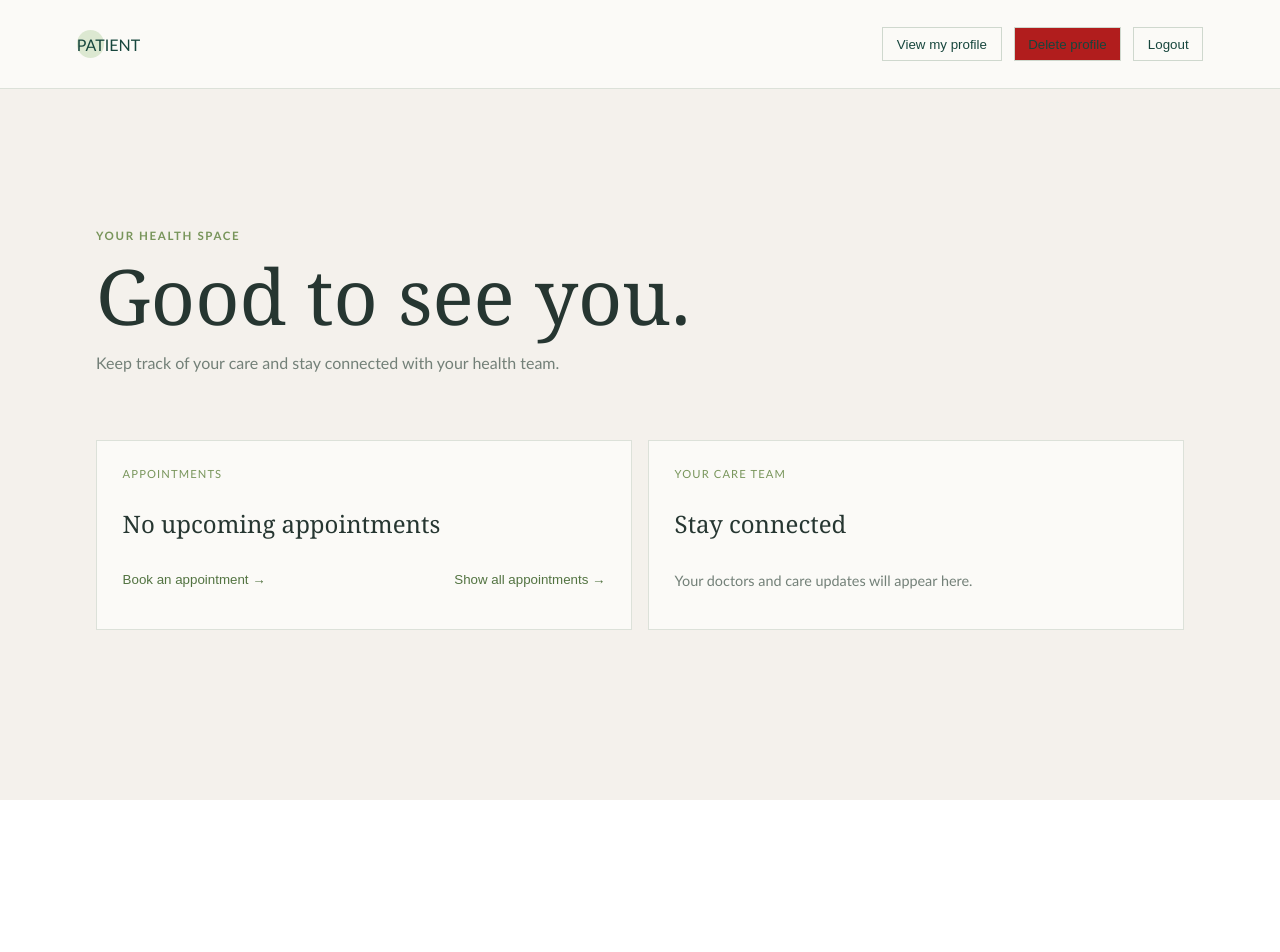
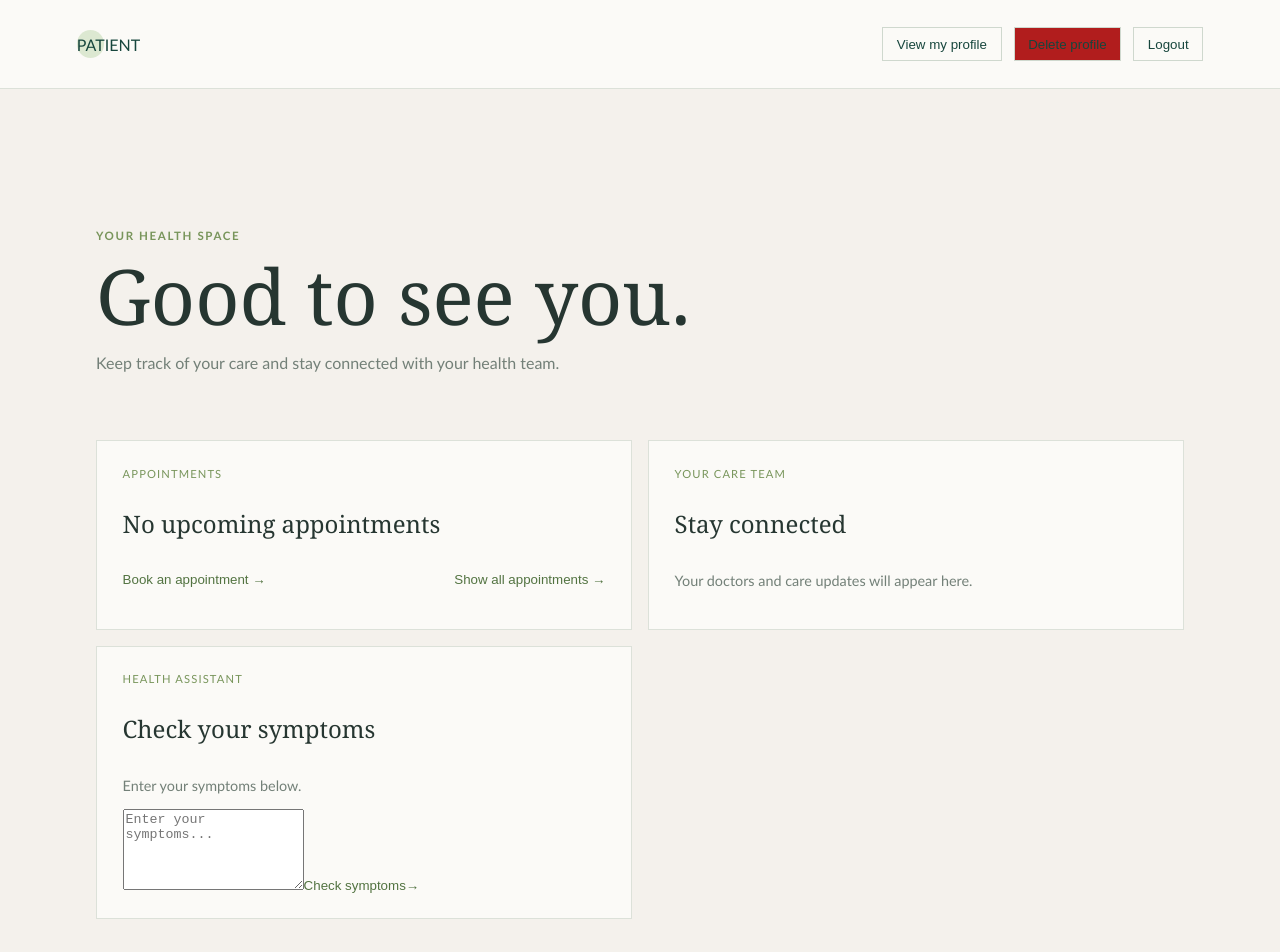
Before and after one commit to Asmit108/health-frontend, a React (Create React App) app: page /dashboard in a window 1280 px wide. Shown: the top 952 px of the page. Before the commit the page ends 800 px from the top, so only its background shows below. Built offline with nearby package versions, Linux system fonts and the light colour scheme.

Commit message:
added check symptoms ai response

```diff
--- a/src/Components/Dashboard.jsx
+++ b/src/Components/Dashboard.jsx
@@ -1,14 +1,18 @@
 import './Dashboard.css';
 import { useNavigate } from 'react-router-dom';
-import { useDispatch } from 'react-redux';
+import { useDispatch, useSelector } from 'react-redux';
 import { deleteDoctor } from '../State/Doctor/Action';
 import { deletePatient } from '../State/Patient/Action';
 import { logout } from '../State/Auth/Action';
+import { checkSymptoms } from '../State/Symptom/Action';
+import { useState } from 'react';
 
 const Dashboard = () => {
   const role = (localStorage.getItem('role') || 'PATIENT').toUpperCase();
   const navigate = useNavigate();
   const dispatch = useDispatch();
+  const symptomState = useSelector((state) => state.symptom);
+  const [symptoms, setSymptoms] = useState('');
 
   const handleProfile = () => {
     navigate('/profile');
@@ -51,6 +55,13 @@ const Dashboard = () => {
     navigate('/appointments');
   };
 
+  const handleCheckSymptoms = (symptoms) => {
+    if (!symptoms.trim()) {
+      return;
+    }
+    dispatch(checkSymptoms(symptoms.trim()));
+  };
+
   return (
     <main className="dashboard-page">
       <header className="dashboard-header">
@@ -83,6 +94,49 @@ const Dashboard = () => {
             <strong>Stay connected</strong>
             <p>Your doctors and care updates will appear here.</p>
           </article>
+          {role === 'PATIENT' && (
+          <article>
+            <span className="card-label">Health assistant</span>
+
+            <strong>Check your symptoms</strong>
+
+            <p>Enter your symptoms below.</p>
+
+            <textarea
+              placeholder="Enter your symptoms..."
+              rows="5"
+              onChange={(e) => setSymptoms(e.target.value)}
+            />
+
+            <button
+              type="button"
+              className="text-link-button"
+              onClick={() => handleCheckSymptoms(symptoms)}
+              disabled={symptomState.isLoading}
+            >
+              {symptomState.isLoading ? 'Checking...' : 'Check symptoms'}
+              <span>→</span>
+            </button>
+
+            {symptomState.error && (
+              <p>{symptomState.error}</p>
+            )}
+
+            {symptomState.symptomResponse && (
+              <div className="symptom-response">
+                <h3>Result</h3>
+
+                <pre>
+                  {JSON.stringify(
+                    symptomState.symptomResponse,
+                    null,
+                    2
+                  )}
+                </pre>
+              </div>
+            )}
+          </article>
+          )}
         </div>
       </section>
     </main>
```
